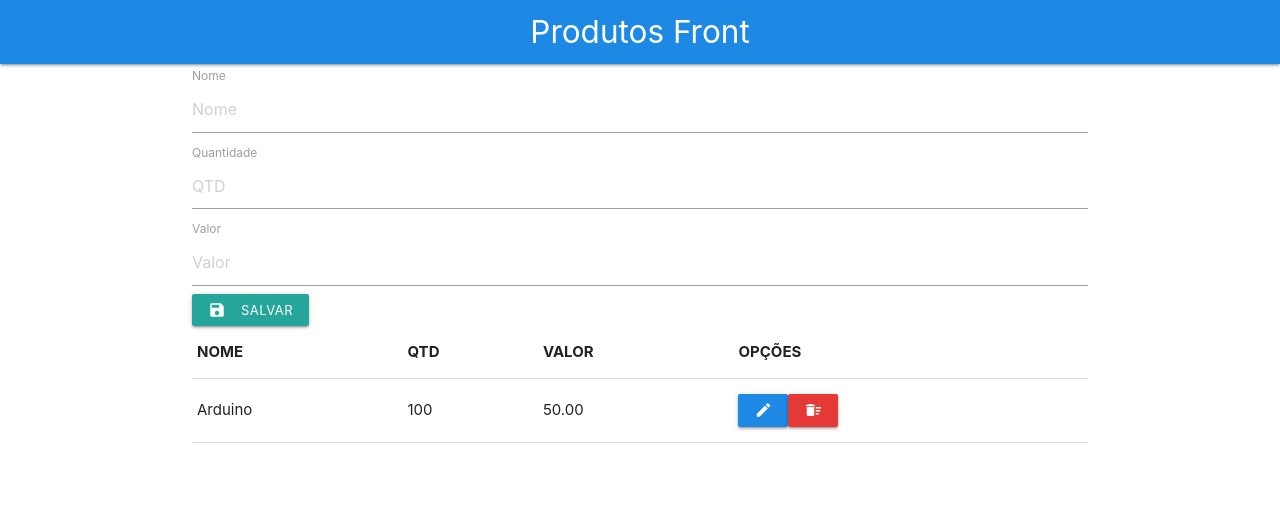
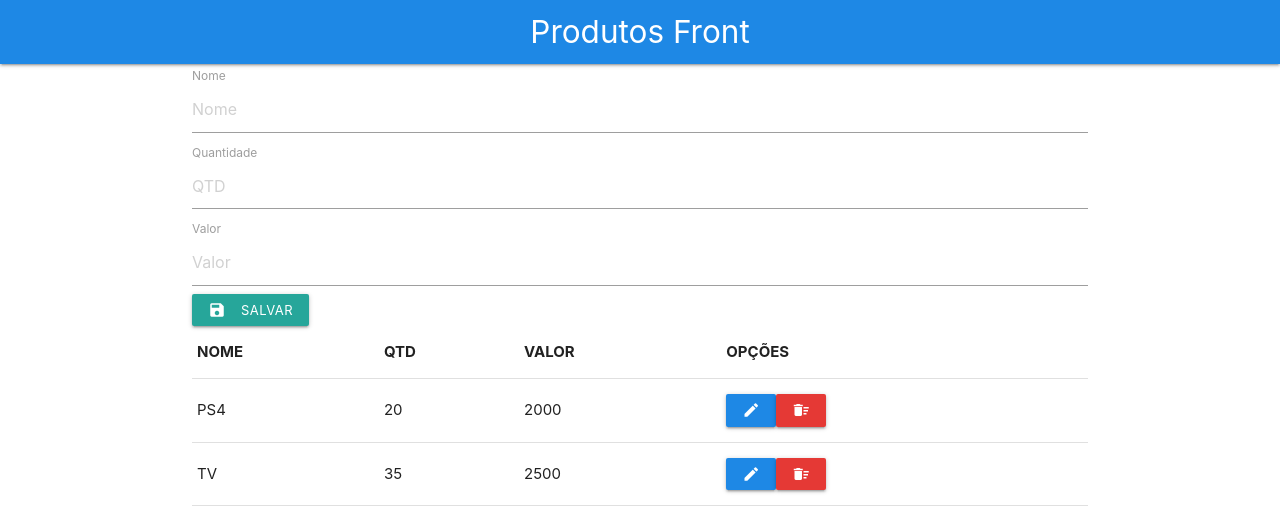
Before and after one commit to Matheuspsilva/produtosFront, a Vue app: page / in a window 1280 px wide. Shown: the top 532 px of the page. Built offline with nearby package versions, Linux system fonts and the light colour scheme; data requests are answered from the project's data file.

Commit message:
listagem de produtos

```diff
--- a/src/App.vue
+++ b/src/App.vue
@@ -37,11 +37,11 @@
 
         <tbody>
 
-          <tr>
+          <tr v-for="produto of produtos" :key="produto.id">
 
-            <td>Arduino</td>
-            <td>100</td>
-            <td>50.00</td>
+            <td>{{ produto.nome }}</td>
+            <td>{{ produto.quantidade }}</td>
+            <td>{{ produto.valor }}</td>
             <td>
               <button class="waves-effect btn-small blue darken-1"><i class="material-icons">create</i></button>
               <button class="waves-effect btn-small red darken-1"><i class="material-icons">delete_sweep</i></button>
@@ -63,9 +63,15 @@ import Produto from './services/produtos'
 
 export default {
 
+  data(){
+    return {
+      produtos: []
+    }
+  },
   mounted(){
     Produto.listar().then(resposta => {
-      console.log(resposta)
+      console.log(resposta.data)
+      this.produtos = resposta.data
     })
   }
 
```
